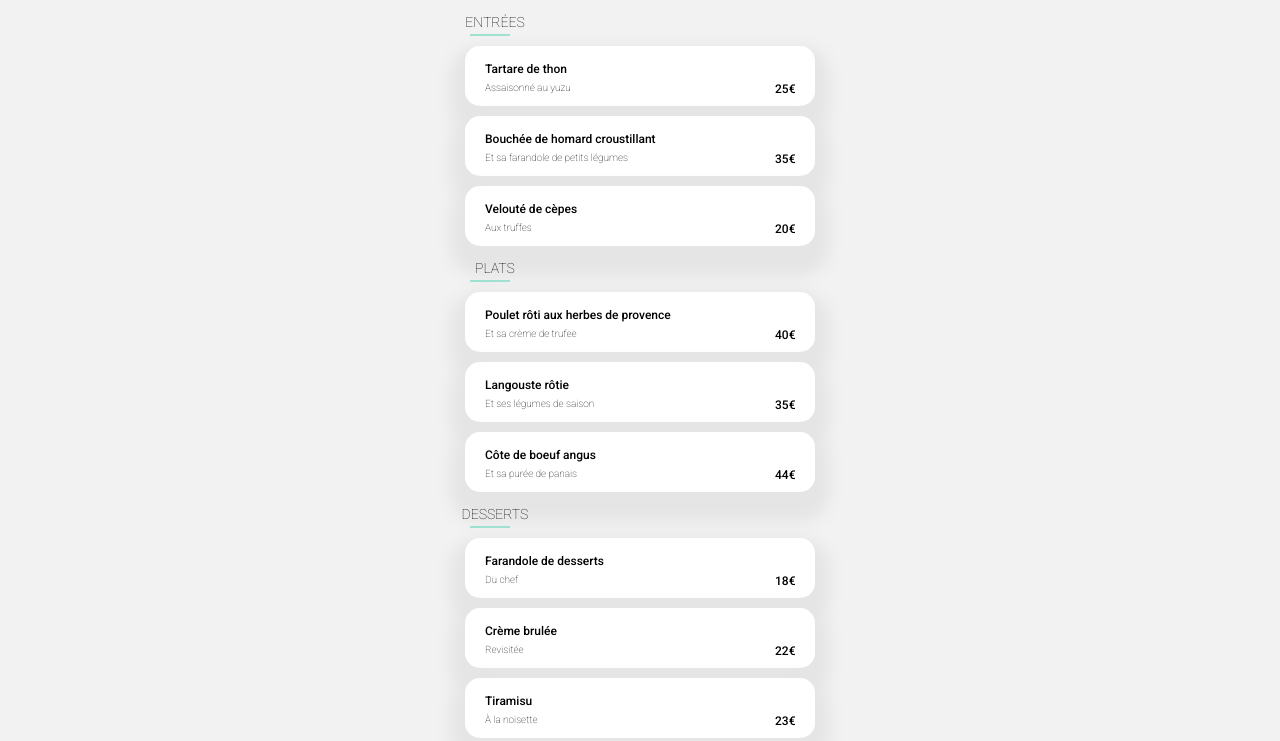
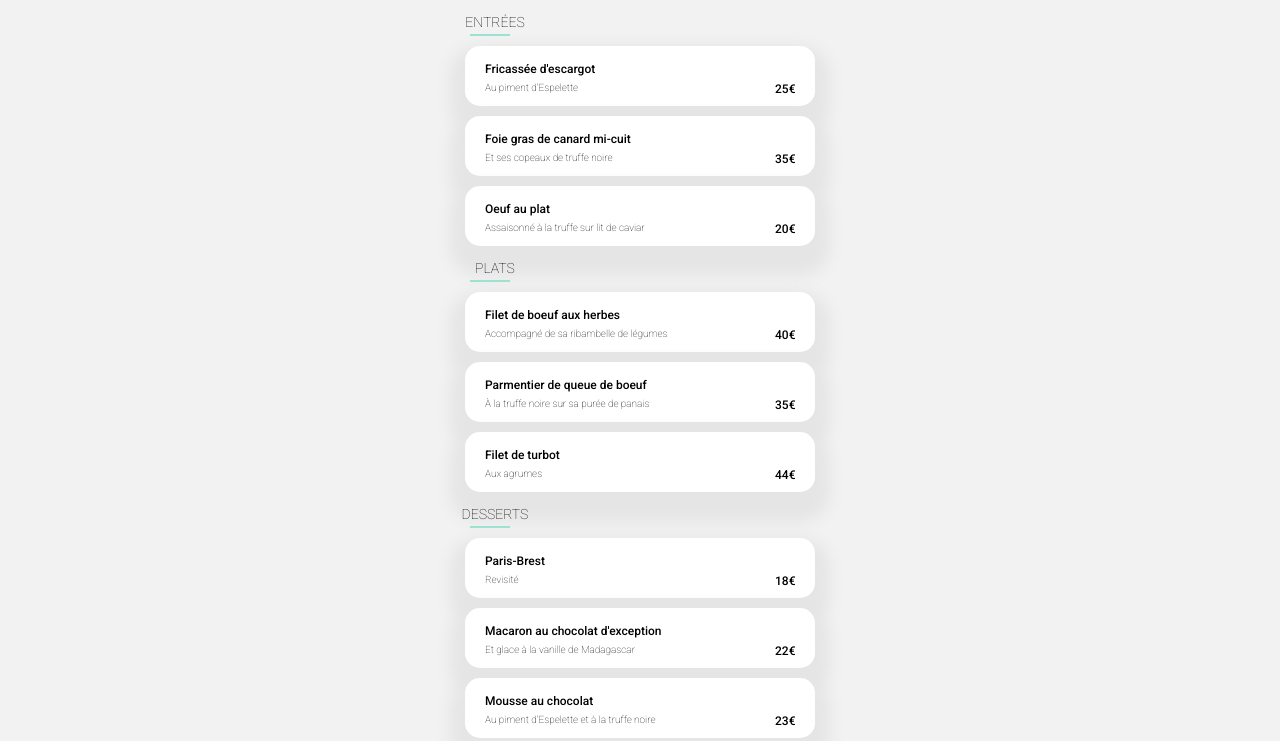
Before and after one commit to Tenessy/Projet3OpenClassRooms, a plain HTML site: page laPalette.html in a window 1280 px wide. Shown: the part 383-1124 px from the top of the page. Drawn offline with Linux system fonts and the light colour scheme; a web font is replaced by a local one.

Commit message:
lapalette

```diff
--- a/laPalette.html
+++ b/laPalette.html
@@ -28,53 +28,53 @@
       <h3 class="roboto">ENTRÉES</h3>
       <div class="nomresto__bordinferieur"></div>
       <div class="nomresto__carte">
-        <h4 class="roboto">Tartare de thon</h4>
+        <h4 class="roboto">Fricassée d'escargot</h4>
         <h4 class="roboto nomresto__carte__position">25€</h4>
-        <h5 class="roboto">Assaisonné au yuzu</h5>
+        <h5 class="roboto">Au piment d'Espelette</h5>
       </div>
       <div class="nomresto__carte">
-        <h4 class="roboto">Bouchée de homard croustillant</h4>
+        <h4 class="roboto">Foie gras de canard mi-cuit</h4>
         <h4 class="roboto nomresto__carte__position">35€</h4>
-        <h5 class="roboto">Et sa farandole de petits légumes</h5>
+        <h5 class="roboto">Et ses copeaux de truffe noire</h5>
       </div>
       <div class="nomresto__carte">
-        <h4 class="roboto">Velouté de cèpes</h4>
+        <h4 class="roboto">Oeuf au plat</h4>
         <h4 class="roboto nomresto__carte__position">20€</h4>
-        <h5 class="roboto">Aux truffes</h5>
+        <h5 class="roboto">Assaisonné à la truffe sur lit de caviar</h5>
       </div>
       <h3 class="roboto">PLATS</h3>
       <div class="nomresto__bordinferieur"></div>
       <div class="nomresto__carte">
-        <h4 class="roboto">Poulet rôti aux herbes de provence</h4>
+        <h4 class="roboto">Filet de boeuf aux herbes</h4>
         <h4 class="roboto nomresto__carte__position">40€</h4>
-        <h5 class="roboto">Et sa crème de trufee</h5>
+        <h5 class="roboto">Accompagné de sa ribambelle de légumes</h5>
       </div>
       <div class="nomresto__carte">
-        <h4 class="roboto">Langouste rôtie</h4>
+        <h4 class="roboto">Parmentier de queue de boeuf</h4>
         <h4 class="roboto nomresto__carte__position">35€</h4>
-        <h5 class="roboto">Et ses légumes de saison</h5>
+        <h5 class="roboto">À la truffe noire sur sa purée de panais</h5>
       </div>
       <div class="nomresto__carte">
-        <h4 class="roboto">Côte de boeuf angus</h4>
+        <h4 class="roboto">Filet de turbot</h4>
         <h4 class="roboto nomresto__carte__position">44€</h4>
-        <h5 class="roboto">Et sa purée de panais</h5>
+        <h5 class="roboto">Aux agrumes</h5>
       </div>
       <h3 class="roboto">DESSERTS</h3>
       <div class="nomresto__bordinferieur"></div>
       <div class="nomresto__carte">
-        <h4 class="roboto">Farandole de desserts</h4>
+        <h4 class="roboto">Paris-Brest</h4>
         <h4 class="roboto nomresto__carte__position">18€</h4>
-        <h5 class="roboto">Du chef</h5>
+        <h5 class="roboto">Revisité</h5>
       </div>
       <div class="nomresto__carte">
-        <h4 class="roboto">Crème brulée</h4>
+        <h4 class="roboto">Macaron au chocolat d'exception </h4>
         <h4 class="roboto nomresto__carte__position">22€</h4>
-        <h5 class="roboto">Revisitée</h5>
+        <h5 class="roboto">Et glace à la vanille de Madagascar</h5>
       </div>
       <div class="nomresto__carte">
-        <h4 class="roboto">Tiramisu</h4>
+        <h4 class="roboto">Mousse au chocolat </h4>
         <h4 class="roboto nomresto__carte__position">23€</h4>
-        <h5 class="roboto">À la noisette</h5>
+        <h5 class="roboto">Au piment d'Espelette et à la truffe noire</h5>
       </div>
       <button class="explore explore--couleur">Commander</button>
     </section>
```
